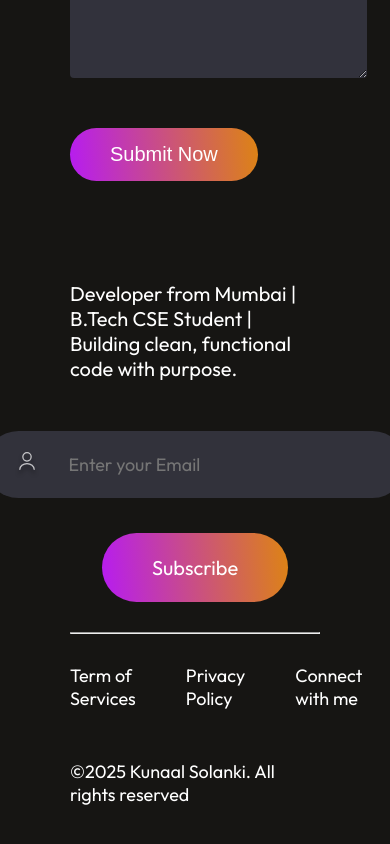
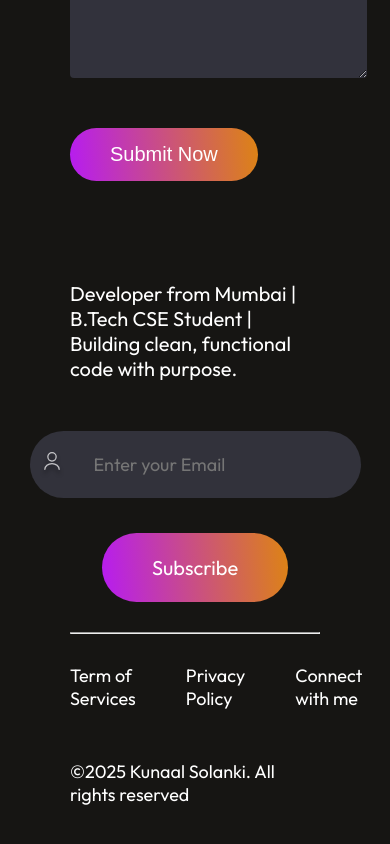
Before and after one commit to AllAboutComputers/Portfolio-Webite-React, a React (Vite) app: page / in a window 390 px wide. Shown: the part 8423-9267 px from the top of the page. Built offline with nearby package versions, Linux system fonts and the light colour scheme.

Commit message:
Footer optimised for mobile

```diff
--- a/src/Components/Footer/Footer.css
+++ b/src/Components/Footer/Footer.css
@@ -139,4 +139,10 @@
     .footer-subscribe{
         margin: auto;
     }
+
+    .footer-email-input{
+     padding-left: 10px;
+     padding-right: 10px;
+
+    }
 }
```
